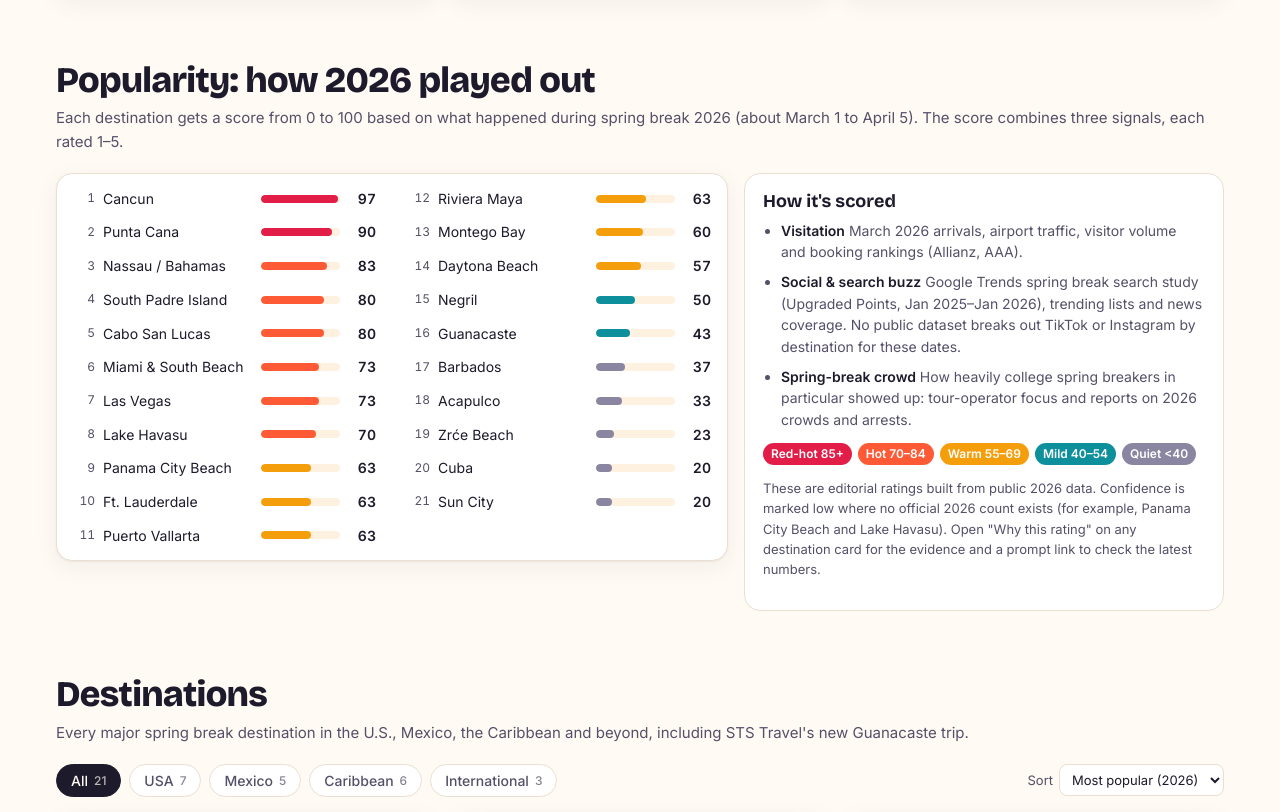
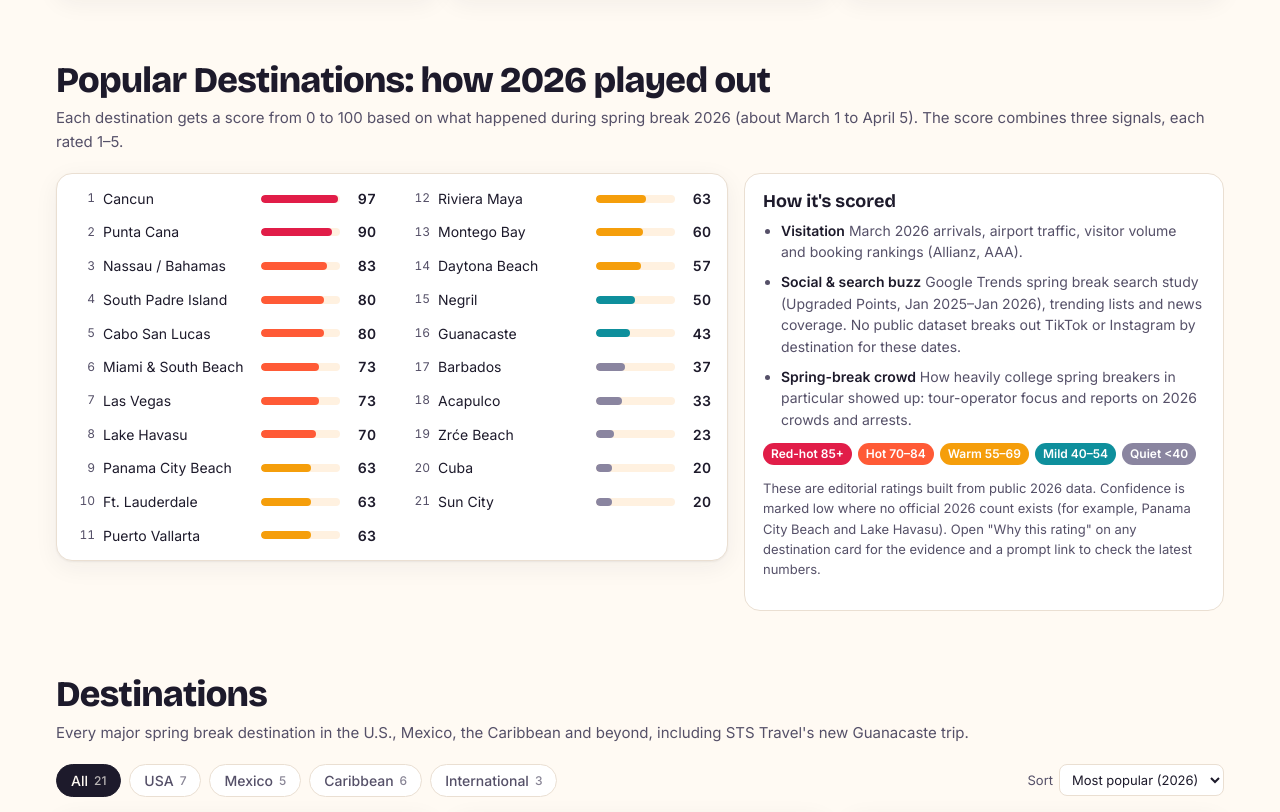
Before and after one commit to electronbender/spring-break-2027, a plain HTML site: page index.html in a window 1280 px wide. Shown: the part 1540-2352 px from the top of the page. Drawn offline with nearby package versions, Linux system fonts and the light colour scheme.

Commit message:
Rename popularity heading to "Popular Destinations"
Co-Authored-By: Claude Opus 5.5 <noreply@anthropic.com>

```diff
--- a/index.html
+++ b/index.html
@@ -152,7 +152,7 @@
 
     <section id="popularity" class="wrap section">
       <div class="section-head">
-        <h2>Popularity: how 2026 played out</h2>
+        <h2>Popular Destinations: how 2026 played out</h2>
         <p>Each destination gets a score from 0 to 100 based on what happened during spring break 2026 (about March 1 to April 5). The score combines three signals, each rated 1–5.</p>
       </div>
       <div class="pop-wrap">
```
Also changed, not shown: templates/index.html (+1 -1 lines).
